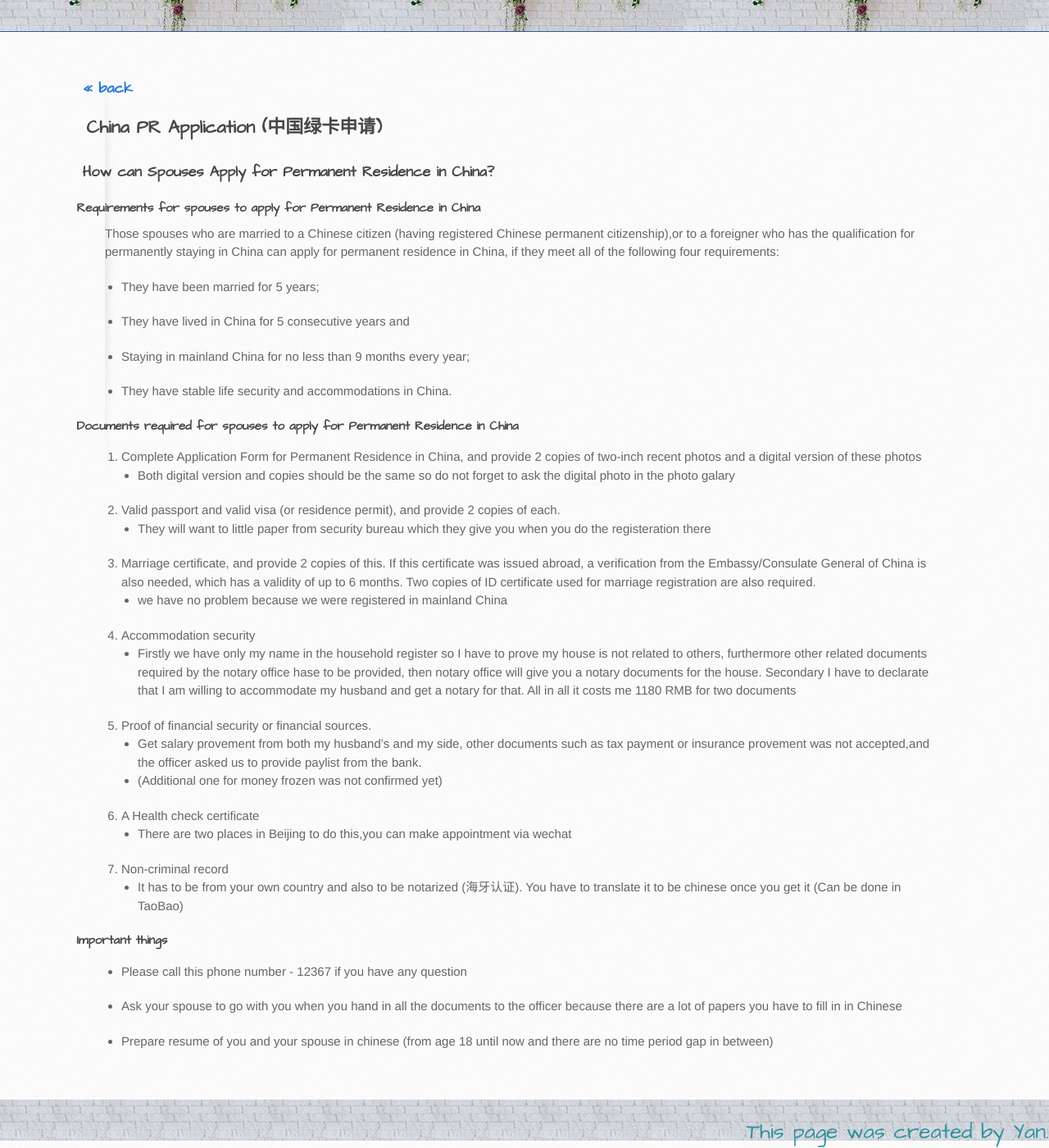
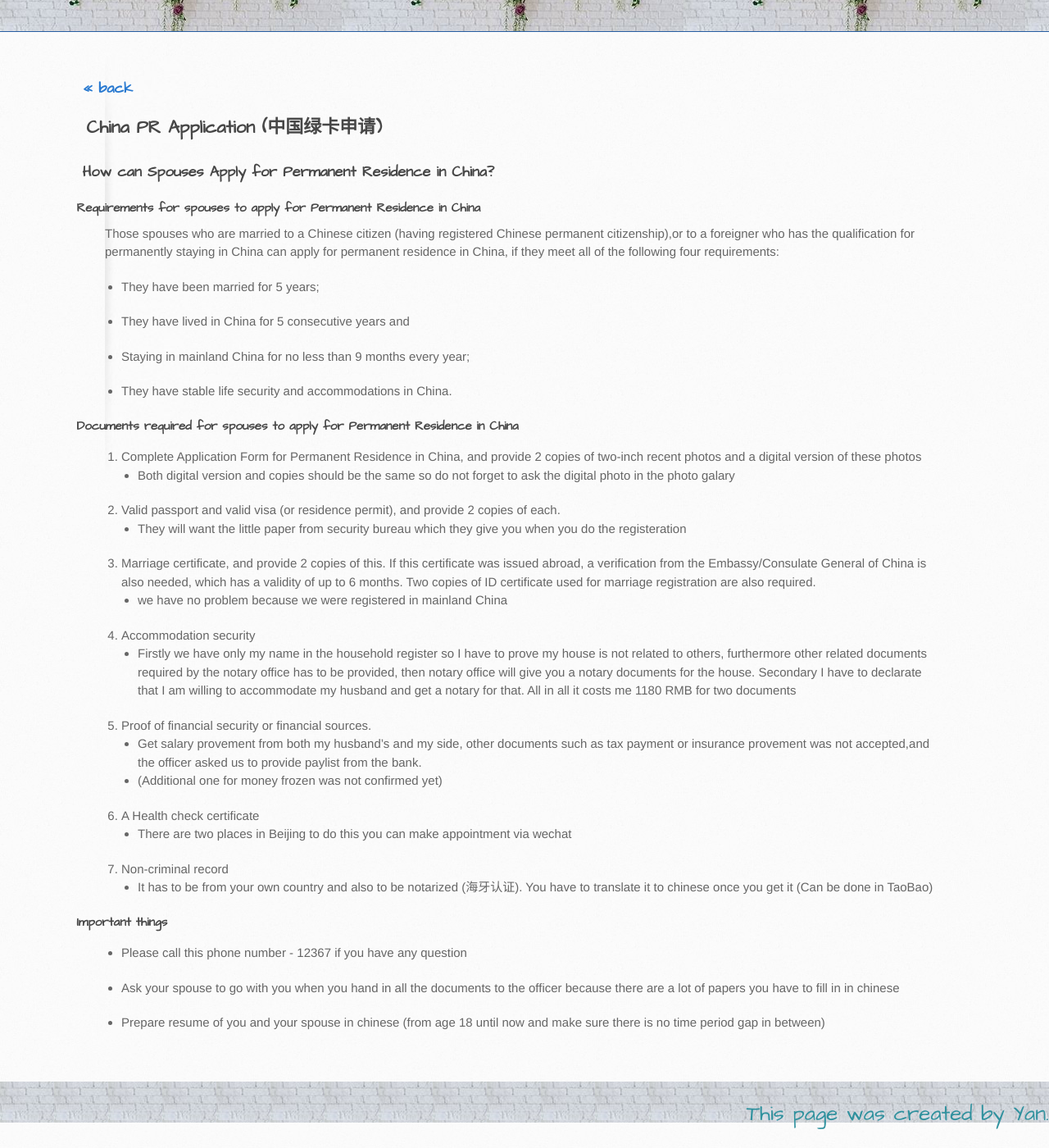
Before and after one commit to itcraftme/itcraftme, a Jekyll site: the page built from docs/me/PR.md, in a window 1280 px wide and 1400 px high, scrolled down 196 px. Shown: the whole window at 82% size. Built offline with Jekyll 4.4.1, drawn with Linux system fonts in a browser that asks for light colours; our own code applies the rules of GitHub Pages for plain Markdown files; after the commit the page ends 1574 px from its top, so only the background shows below that.

Commit message:
Update PR.md

```diff
--- a/docs/me/PR.md
+++ b/docs/me/PR.md
@@ -22,28 +22,28 @@ Those spouses who are married to a Chinese citizen (having registered Chinese pe
     - Both digital version and copies should be the same so do not forget to ask the digital photo in the photo galary
 
 2. Valid passport and valid visa (or residence permit), and provide 2 copies of each.
-    - They will want to little paper from security bureau which they give you when you do the registeration there
+    - They will want the little paper from security bureau which they give you when you do the registeration
 
 3. Marriage certificate, and provide 2 copies of this. If this certificate was issued abroad, a verification from the Embassy/Consulate General of China is also needed, which has a validity of up to 6 months. Two copies of ID certificate used for marriage registration are also required.
     - we have no problem because we were registered in mainland China
 
 4. Accommodation security
-    - Firstly we have only my name in the household register so I have to prove my house is not related to others, furthermore other related documents required by the notary office hase to be provided, then notary office will give you a notary documents for the house. Secondary I have to declarate that I am willing to accommodate my husband and get a notary for that. All in all it costs me 1180 RMB for two documents
+    - Firstly we have only my name in the household register so I have to prove my house is not related to others, furthermore other related documents required by the notary office has to be provided, then notary office will give you a notary documents for the house. Secondary I have to declarate that I am willing to accommodate my husband and get a notary for that. All in all it costs me 1180 RMB for two documents
 
 5. Proof of financial security or financial sources.
     - Get salary provement from both my husband's and my side, other documents such as tax payment or insurance provement was not accepted,and the officer asked us to provide paylist from the bank.
     - (Additional one for money frozen was not confirmed yet)
 
 6. A Health check certificate
-    - There are two places in Beijing to do this,you can make appointment via wechat
+    - There are two places in Beijing to do this you can make appointment via wechat
 
 7. Non-criminal record
-    - It has to be from your own country and also to be notarized (海牙认证). You have to translate it to be chinese once you get it (Can be done in TaoBao)
+    - It has to be from your own country and also to be notarized (海牙认证). You have to translate it to chinese once you get it (Can be done in TaoBao)
 
 #### Important things
 
 - Please call this phone number - 12367 if you have any question
 
-- Ask your spouse to go with you when you hand in all the documents to the officer because there are a lot of papers you have to fill in in Chinese
+- Ask your spouse to go with you when you hand in all the documents to the officer because there are a lot of papers you have to fill in in chinese
 
-- Prepare resume of you and your spouse in chinese (from age 18 until now and there are no time period gap in between)
+- Prepare resume of you and your spouse in chinese (from age 18 until now and make sure there is no time period gap in between)
```
